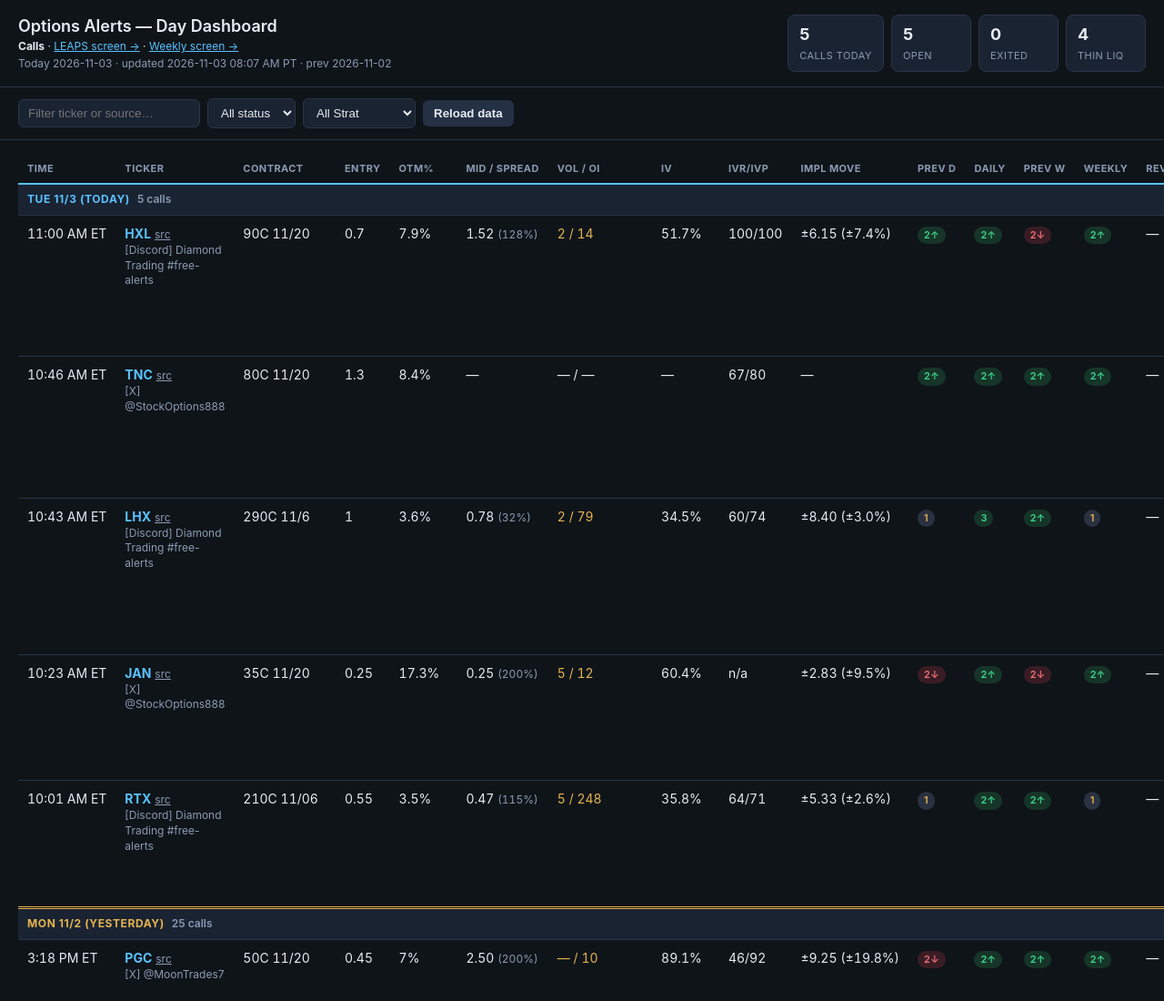
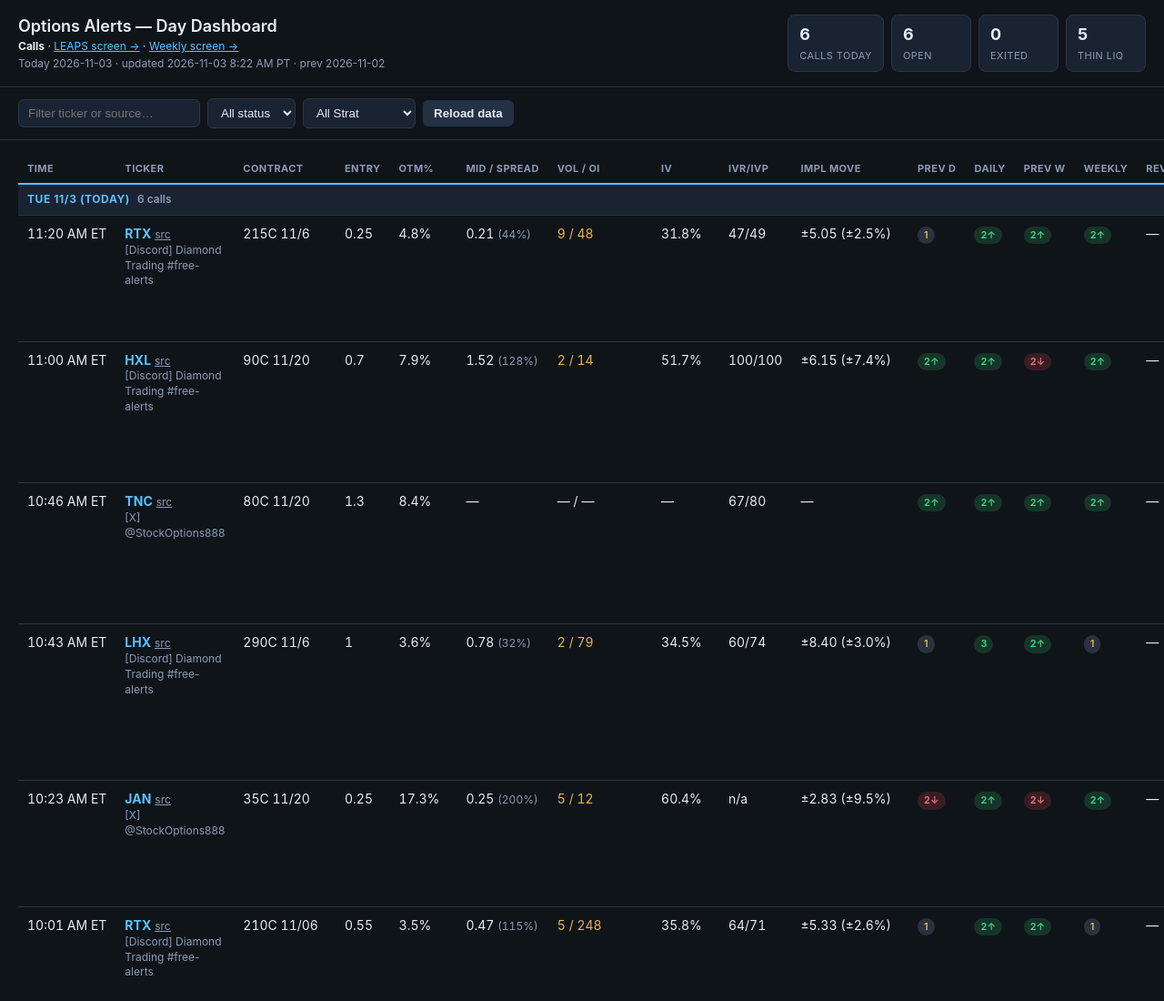
Before and after one commit to manty25/options-alerts-dashboard, a plain HTML site: page docs/index.html in a window 1280 px wide. Shown: the top 1100 px of the page at 91% size. Drawn offline with Linux system fonts and the light colour scheme.

Commit message:
Add RTX 215C 11/6 (proph) 8:20 AM PT

```diff
--- a/docs/dashboard.json
+++ b/docs/dashboard.json
@@ -1,6 +1,6 @@
 {
  "date": "2026-11-03",
- "updated_pt": "2026-11-03 08:07 AM PT",
+ "updated_pt": "2026-11-03 8:22 AM PT",
  "previous": {
   "date": "2026-11-02",
   "updated_pt": "12:27 PM PT",
@@ -967,6 +967,38 @@
    "iv_rank": 100,
    "iv_pctl": 100,
    "notes": "proph: '$HXL 20 NOV 26 $90 CALL $0.70, GAP FILL PLAY + $117 PRICE TARGET BY UBS + $92 PRICE TARGET BY MORGAN STANLEY' (8:00 AM PT). Thin: vol 2, OI 14, spread 128% of mid. IV rank 100 / pctl 100 (52w IV 22%-49%, IV 49% as of 11/3)."
+  },
+  {
+   "status": "open",
+   "exit": null,
+   "side": "CALL",
+   "reversal_daily": "",
+   "reversal_weekly": "",
+   "source": "[Discord] Diamond Trading #free-alerts",
+   "link": "https://discord.com/channels/948036115254878249/1525232955872772279/1567211763768885319",
+   "time": "11:20 AM ET",
+   "time_pt": "8:20 AM PT",
+   "ticker": "RTX",
+   "strike": 215,
+   "expiry": "11/6",
+   "entry": 0.25,
+   "underlying": 205.12,
+   "otm_pct": 4.8,
+   "opt_last": 0.25,
+   "bid": 0.16,
+   "ask": 0.25,
+   "spread_pct": 44,
+   "vol": 9,
+   "oi": 48,
+   "iv": 31.8,
+   "impl_move": "±5.05 (±2.5%)",
+   "prev_daily": "1",
+   "daily": "2↑",
+   "prev_weekly": "2↑",
+   "weekly": "2↑",
+   "iv_rank": 47,
+   "iv_pctl": 49,
+   "notes": "proph: '$RTX 06 NOV 26 $215 CALL $0.25 INSIDE BAR SETUP + DOUBLE EARNINGS BEAT' (8:20 AM PT). Thin: vol 9, OI 48, spread 44% of mid. IV rank 47 / pctl 49 (52w IV 20%-37%, IV 28% as of 11/3)."
   }
  ]
 }
```
Also changed, not shown: dashboard.json (+33 -1 lines), docs/index.html (+1 -1 lines), index.html (+1 -1 lines).
